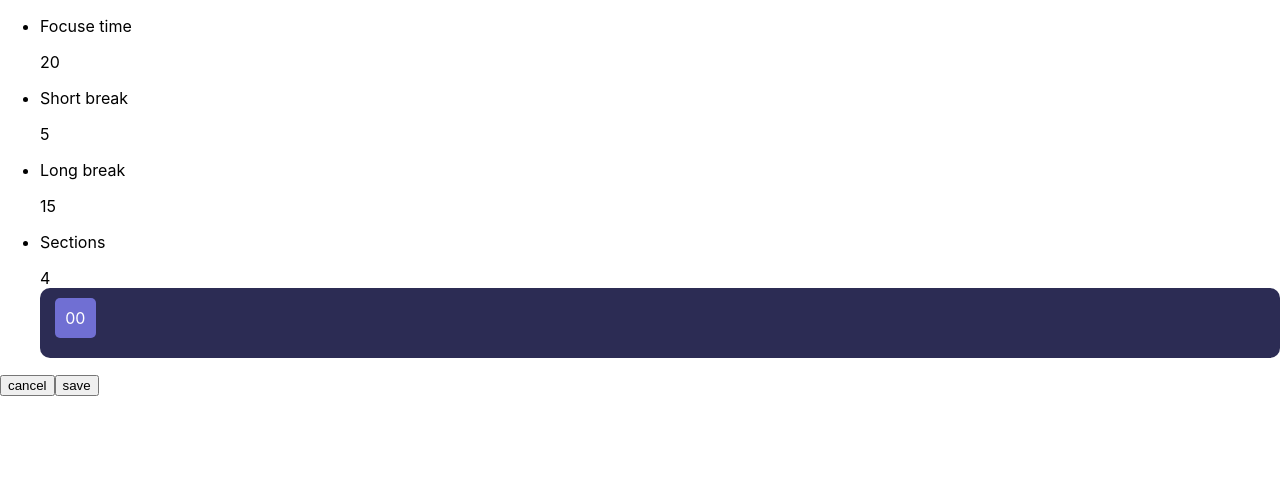
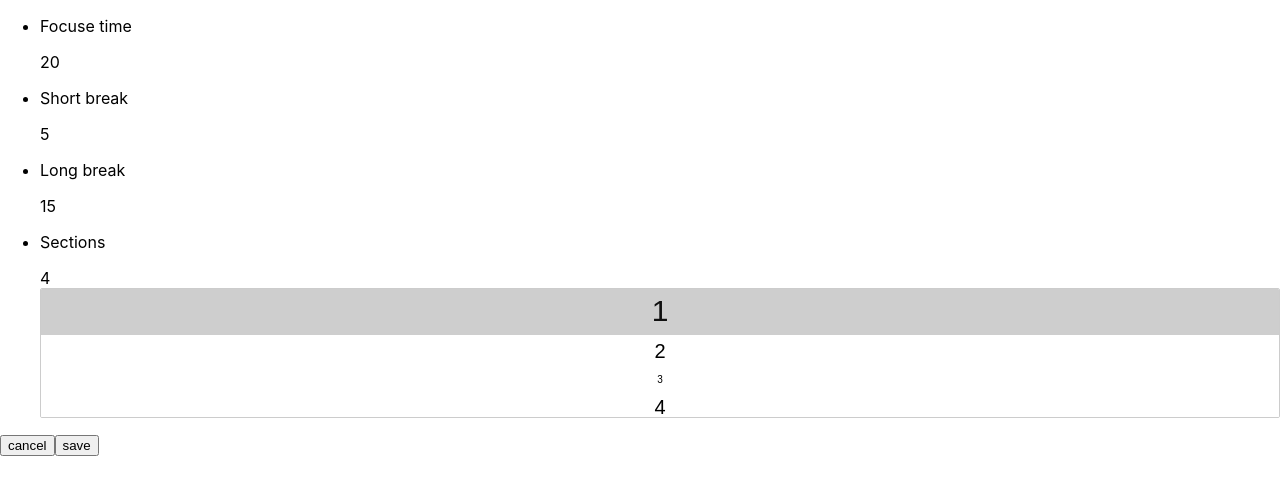
Before and after one commit to YroslavOne/PlanYourWork, a React (Create React App) app: page / in a window 1280 px wide. Both pictures are taken after a click on the item "timer1". Shown: the top 494 px of the page. Built offline with nearby package versions, Linux system fonts and the light colour scheme.

Commit message:
21,36 7,02,2024

```diff
--- a/src/timer/components/componentsTimeList/TimerPicker.js
+++ b/src/timer/components/componentsTimeList/TimerPicker.js
@@ -1,34 +1,67 @@
-import React, { useState } from 'react';
-import './timePicker.css'; // Убедитесь, что вы создали этот CSS файл и добавили в него стили
+import React, { useState, useEffect } from 'react';
+import './timePicker.css'; // Стилизация через отдельный CSS файл
 
-const TimePicker = () => {
-  const [selectedTime, setSelectedTime] = useState('12:00');
+const TimerPicker = () => {
+  const [selectedIndex, setSelectedIndex] = useState(0);
+  const options = Array.from({ length: 60 }, (_, index) => ({
+    value: index + 1,
+    label: index + 1,
+  }));
 
-  const minutes = Array.from({ length: 60 }, (_, i) =>
-    i.toString().padStart(2, '0')
-  ).filter((_, i) => i % 1 === 0); // Пример с интервалом в 5 минут
-
-  const handleTimeChange = (hour, minute) => {
-    setSelectedTime(`${hour}:${minute}`);
+  // Обработчик скролла для select элемента
+  const handleScroll = (event) => {
+    const index = Math.round(
+      event.target.scrollTop / (event.target.offsetHeight / 5)
+    );
+    setSelectedIndex(index);
   };
 
+  useEffect(() => {
+    const selectElement = document.querySelector('.custom-select select');
+    selectElement.scrollTop = selectedIndex * (selectElement.offsetHeight / 5);
+  }, [selectedIndex]);
+
   return (
-    <div className="time-picker">
-      <div className="time-picker-column">
-        {minutes.map((minute) => (
-          <div
-            key={minute}
-            className={`time-picker-item ${
-              selectedTime.endsWith(minute) ? 'selected' : ''
-            }`}
-            onClick={() => handleTimeChange(selectedTime.slice(0, 2), minute)}
+    <div className="custom-select">
+      <select
+        size="5"
+        onScroll={handleScroll}
+        value={options[selectedIndex].value}
+        onChange={(e) =>
+          setSelectedIndex(
+            options.findIndex((opt) => opt.value.toString() === e.target.value)
+          )
+        }
+      >
+        {options.map((option, index) => (
+          <option
+            key={option.value}
+            value={option.value}
+            style={getOptionStyle(index, selectedIndex)}
           >
-            {minute}
-          </div>
+            {option.label}
+          </option>
         ))}
-      </div>
+      </select>
     </div>
   );
 };
 
-export default TimePicker;
+// Вспомогательная функция для стилизации опций
+const getOptionStyle = (index, selectedIndex) => {
+  const distance = Math.abs(selectedIndex - index);
+  switch (distance) {
+    case 0:
+      return { fontSize: '30px' };
+    case 1:
+    case 3:
+      return { fontSize: '20px' };
+    case 2:
+    case 4:
+      return { fontSize: '10px' };
+    default:
+      return {}; // для опций вне видимой области
+  }
+};
+
+export default TimerPicker;
--- a/src/timer/components/componentsTimeList/timePicker.css
+++ b/src/timer/components/componentsTimeList/timePicker.css
@@ -1,48 +1,24 @@
-.time-picker {
-	display: flex;
-	flex-direction: row;
-	background-color: #2c2c54;
-	/* Темный фон, аналогичный изображению */
-	padding: 10px;
-	border-radius: 10px;
-	user-select: none;
+.custom-select select {
+	width: 100%;
+	/* Занимать всю доступную ширину */
+	/* overflow: hidden; */
+	/* Скрыть лишние опции */
+	border: 1px solid #ccc;
+	/* Граница для select */
+	font-size: 17px;
+	/* Минимальный размер шрифта */
+	height: 130px;
+	/* Высота, достаточная для отображения 5 опций */
 }
 
-.time-picker-column {
-	height: 50px;
-	display: flex;
-	flex-direction: column;
-	overflow-y: auto;
-	margin: 0 5px;
+/* Скрываем полосу прокрутки */
+.custom-select select::-webkit-scrollbar {
+	display: none;
 }
 
-.time-picker-item {
-	padding: 10px;
-	color: white;
-	cursor: pointer;
+.custom-select option {
+	padding: 5px 10px;
+	/* Отступы для опций */
 	text-align: center;
+	/* Центрирование текста */
 }
-
-.time-picker-item.selected {
-	background-color: #706fd3;
-	/* Фиолетовый цвет для выделения */
-	color: white;
-	border-radius: 5px;
-}
-
-/* Стили для прокрутки */
-.time-picker-column::-webkit-scrollbar {
-	width: 5px;
-}
-
-.time-picker-column::-webkit-scrollbar-thumb {
-	background: #40407a;
-	/* Стиль ползунка прокрутки */
-	border-radius: 5px;
-}
-
-.time-picker-column::-webkit-scrollbar-track {
-	background: #2c2c54;
-	/* Стиль дорожки прокрутки */
-	border-radius: 5px;
-}
```
